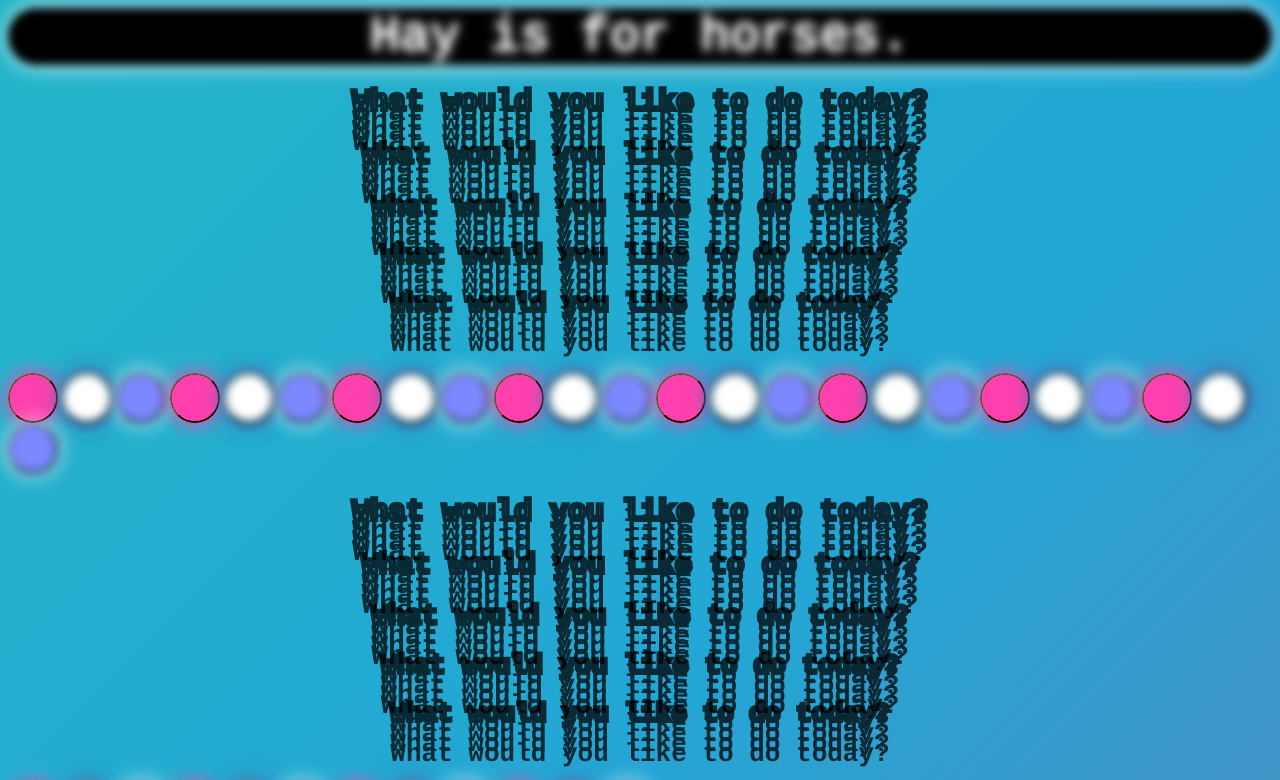
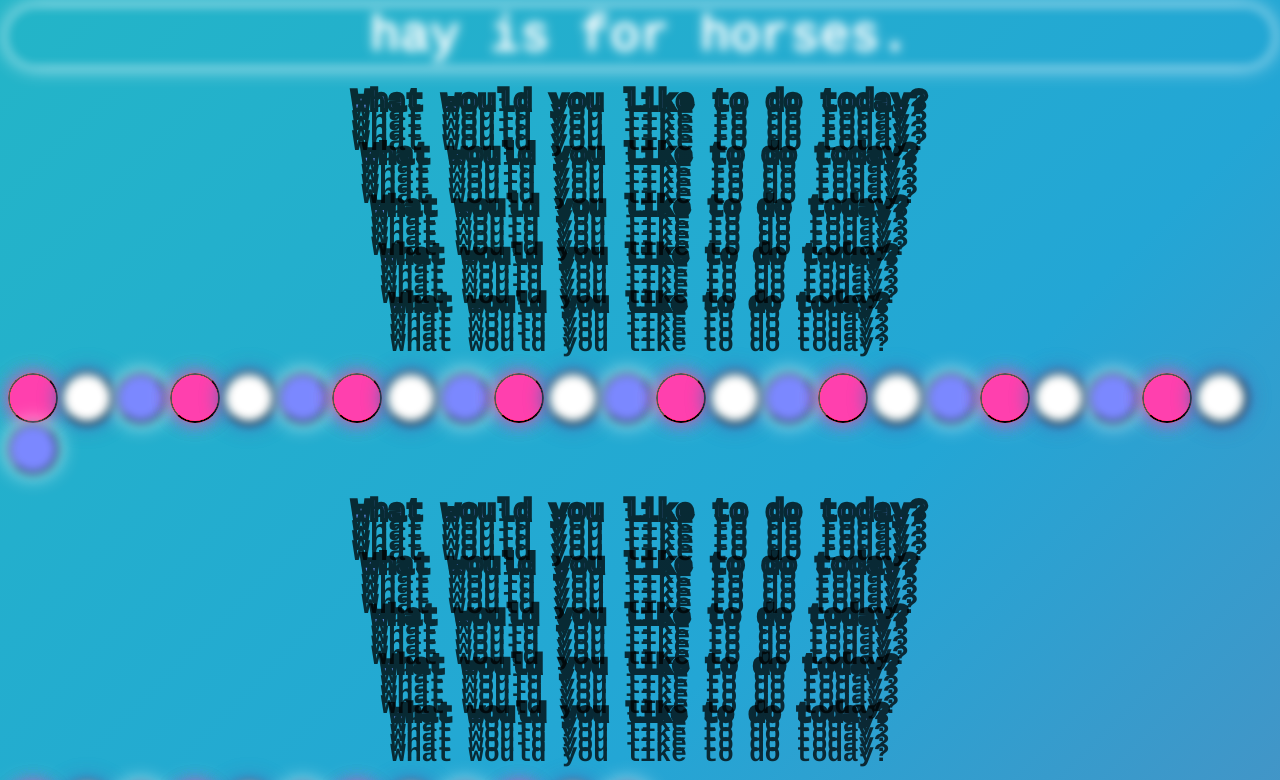
Before and after one commit to mbaptistabenedict/hound, a plain HTML site: page index.html in a window 1280 px wide. Shown: the top 780 px of the page. Drawn offline with Linux system fonts and the light colour scheme.

Commit message:
sound + heading

```diff
--- a/index.html
+++ b/index.html
@@ -26,7 +26,7 @@
     border-radius: 100px;
     filter: blur(4px);
     border-block-color: black;
-    background-color: black;
+/*     background-color: black; */
     font-size: 50px;
     text-align: center;
     font-family: Courier;
@@ -159,7 +159,8 @@
 
 </style>
 <body>
-<header>Hay is for horses.</header>
+  <audio autoplay src="Animal Fat090.mp3"></audio>
+<header>hay is for horses.</header>
 <h1 class="first">What would you like to do today?</h1>
 <h1 class="second">What would you like to do today?</h1>
 <h1 class="third">What would you like to do today?</h1>
```
